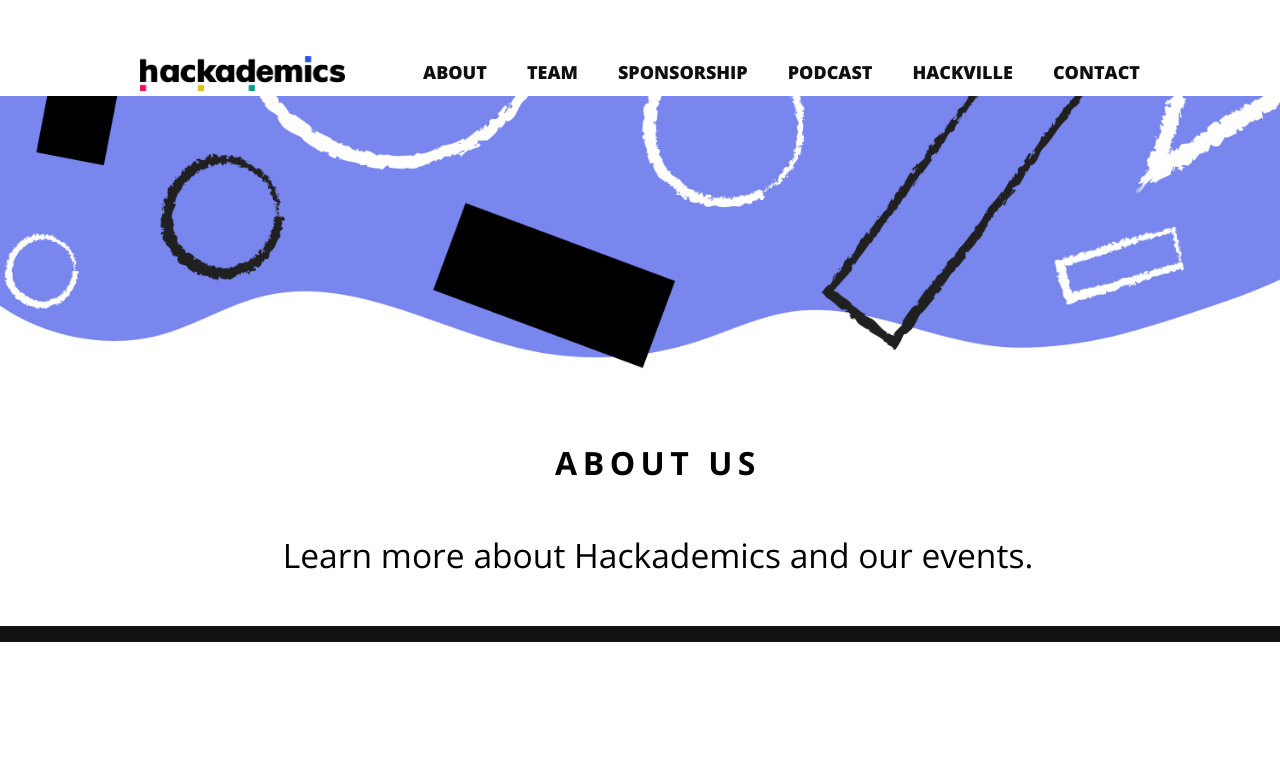
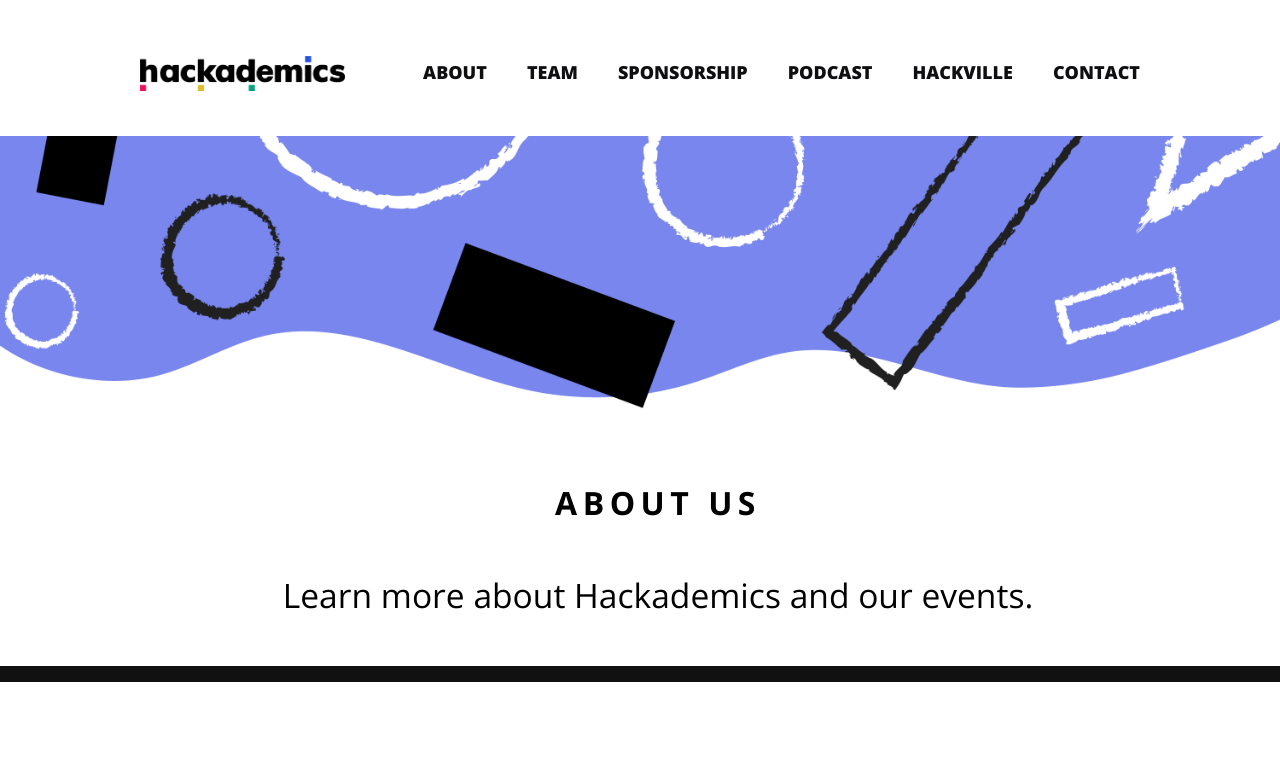
Before and after one commit to SheridanHackademics/hackademics-io-v1, a Gatsby site: page /about in a window 1280 px wide. Shown: the top 767 px of the page. Built offline with nearby package versions, Linux system fonts and the light colour scheme; Gatsby itself is replaced by a stand-in of ours.

Commit message:
Fixed Navbar Padding

```diff
--- a/src/components/hero/Hero.tsx
+++ b/src/components/hero/Hero.tsx
@@ -5,7 +5,7 @@ import styled from "styled-components"
 
 const HeroHolder = styled.div`
   color: #f7f7ff;
-  margin-top: 19.7vh;
+  margin-top: 15vh;
   margin-bottom: 29vh;
   display: flex;
   flex-wrap: wrap;
--- a/src/components/navbar/Navbar.tsx
+++ b/src/components/navbar/Navbar.tsx
@@ -19,9 +19,7 @@ const Navigation = styled.nav`
   justify-content: space-between;
   align-items: center;
 
-  padding-left: 140px;
-  padding-right: 140px;
-  padding-top: 60px;
+  padding: 60px 140px 40px;
 
   @media (max-width: 1256px) {
     padding: 25px;
```
